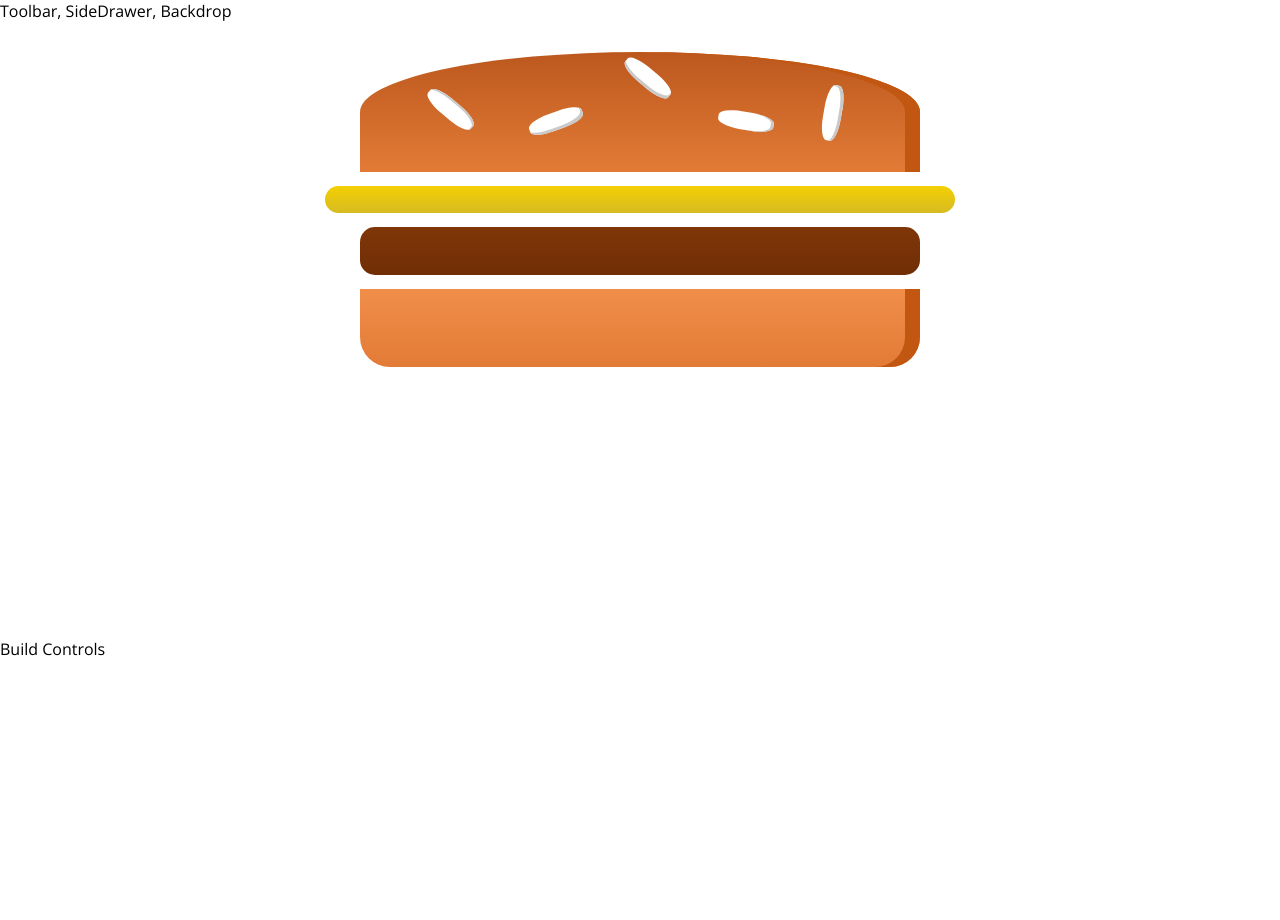
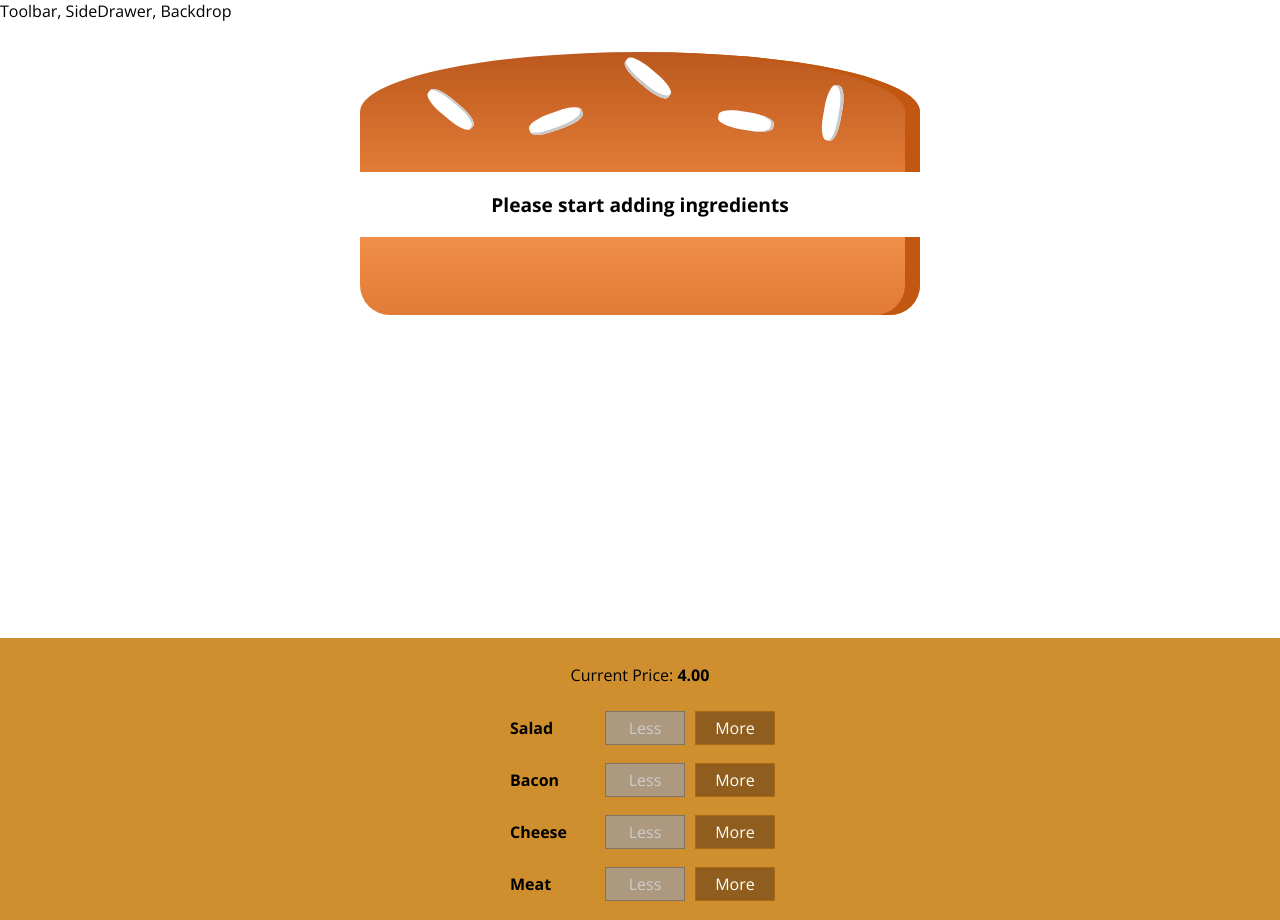
Before and after one commit to Chessuz/udemy-react-burguer-builder, a React (Create React App) app: page / in a window 1280 px wide. Before the commit the page ends 800 px from the top, so only its background shows below. Built offline with nearby package versions, Linux system fonts and the light colour scheme.

Commit message:
Lesson 135

```diff
--- a/src/App.js
+++ b/src/App.js
@@ -1,7 +1,7 @@
 import React from 'react';
 
 import Layout from './components/Layout';
-import BurguerBuilder from './containers/BurgerBuilder';
+import BurguerBuilder from './containers/BurguerBuilder';
 
 function App() {
     return (
--- /dev/null
+++ b/src/components/Burguer/BuidControls/BuildControl/index.js
@@ -0,0 +1,21 @@
+import React from 'react';
+
+import styles from './styles.module.css';
+
+const buildControl = (props) => (
+    <div className={styles.BuildControl}>
+        <div className={styles.Label}>{props.label}</div>
+        <button
+            className={styles.Less}
+            onClick={props.removed}
+            disabled={props.disabled}
+        >
+            Less
+        </button>
+        <button className={styles.More} onClick={props.added}>
+            More
+        </button>
+    </div>
+);
+
+export default buildControl;
--- /dev/null
+++ b/src/components/Burguer/BuidControls/BuildControl/styles.module.css
@@ -0,0 +1,58 @@
+.BuildControl {
+    display: flex;
+    justify-content: space-between;
+    align-items: center;
+    margin: 5px 0;
+}
+
+.BuildControl button {
+    display: block;
+    font: inherit;
+    padding: 5px;
+    margin: 0 5px;
+    width: 80px;
+    border: 1px solid #aa6817;
+    cursor: pointer;
+    outline: none;
+}
+
+.BuildControl button:disabled {
+    background-color: #ac9980;
+    border: 1px solid #7e7365;
+    color: #ccc;
+    cursor: default;
+}
+
+.BuildControl button:hover:disabled {
+    background-color: #ac9980;
+    color: #ccc;
+    cursor: not-allowed;
+}
+
+.Label {
+    padding: 10px;
+    font-weight: bold;
+    width: 80px;
+}
+
+.BuildControl .Less {
+    background-color: #d39952;
+    color: white;
+}
+
+.BuildControl .More {
+    background-color: #8f5e1e;
+    color: white;
+}
+
+.BuildControl .Less:hover,
+.BuildControl .Less:active {
+    background-color: #daa972;
+    color: white;
+}
+
+.BuildControl .More:hover,
+.BuildControl .More:active {
+    background-color: #99703f;
+    color: white;
+}
--- /dev/null
+++ b/src/components/Burguer/BuidControls/index.js
@@ -0,0 +1,30 @@
+import React from 'react';
+
+import BuildControl from './BuildControl';
+import styles from './styles.module.css';
+
+const controls = [
+    { label: 'Salad', type: 'salad' },
+    { label: 'Bacon', type: 'bacon' },
+    { label: 'Cheese', type: 'cheese' },
+    { label: 'Meat', type: 'meat' },
+];
+
+const buildControls = (props) => (
+    <div className={styles.BuildControls}>
+        <p>
+            Current Price: <strong>{props.price.toFixed(2)}</strong>
+        </p>
+        {controls.map((ctrl) => (
+            <BuildControl
+                key={ctrl.label}
+                label={ctrl.label}
+                added={() => props.ingredientAdded(ctrl.type)}
+                removed={() => props.ingredientRemoved(ctrl.type)}
+                disabled={props.disabled[ctrl.type]}
+            />
+        ))}
+    </div>
+);
+
+export default buildControls;
--- /dev/null
+++ b/src/components/Burguer/BuidControls/styles.module.css
@@ -0,0 +1,10 @@
+.BuildControls {
+    width: 100%;
+    background-color: #cf8f2e;
+    display: flex;
+    flex-flow: column;
+    align-items: center;
+    box-shadow: 0 2px 1px #ccc;
+    margin: auto;
+    padding: 10px 0;
+}
--- a/src/components/Burguer/index.js
+++ b/src/components/Burguer/index.js
@@ -4,11 +4,24 @@
 import BurguerIngredient from './BurguerIngredient';
 
 const burguer = (props) => {
+    let transformedIngredients = Object.keys(props.ingredients)
+        .map((igKey) => {
+            return [...Array(props.ingredients[igKey])].map((_, i) => (
+                <BurguerIngredient key={igKey + i} type={igKey} />
+            ));
+        })
+        .reduce((arr, el) => {
+            return arr.concat(el);
+        }, []);
+
+    if (transformedIngredients.length === 0) {
+        transformedIngredients = <p>Please start adding ingredients</p>;
+    }
+
     return (
         <div className={styles.Burguer}>
             <BurguerIngredient type="bread-top" />
-            <BurguerIngredient type="cheese" />
-            <BurguerIngredient type="meat" />
+            {transformedIngredients}
             <BurguerIngredient type="bread-bottom" />
         </div>
     );
--- a/src/containers/BurgerBuilder/index.js
+++ /dev/null
@@ -1,17 +0,0 @@
-import React, { Component } from 'react';
-
-import Auxx from '../../hoc/Auxx';
-import Burguer from '../../components/Burguer';
-
-class BurguerBuilder extends Component {
-    render() {
-        return (
-            <Auxx>
-                <Burguer />
-                <div>Build Controls</div>
-            </Auxx>
-        );
-    }
-}
-
-export default BurguerBuilder;
--- /dev/null
+++ b/src/containers/BurguerBuilder/index.js
@@ -0,0 +1,81 @@
+import React, { Component } from 'react';
+
+import Auxx from '../../hoc/Auxx';
+import Burguer from '../../components/Burguer';
+import BuilderControls from '../../components/Burguer/BuidControls';
+
+const INGREDIENT_PRICES = {
+    salad: 0.5,
+    cheese: 0.4,
+    meat: 1.3,
+    bacon: 0.7,
+};
+
+class BurguerBuilder extends Component {
+    state = {
+        ingredients: {
+            salad: 0,
+            bacon: 0,
+            cheese: 0,
+            meat: 0,
+        },
+        totalPrice: 4,
+    };
+
+    addIngredientHandler = (type) => {
+        const updatedCount = this.state.ingredients[type] + 1;
+        const updatedIngredients = {
+            ...this.state.ingredients,
+        };
+        updatedIngredients[type] = updatedCount;
+        const priceAddition = INGREDIENT_PRICES[type];
+        const newPrice = this.state.totalPrice + priceAddition;
+
+        this.setState({
+            totalPrice: newPrice,
+            ingredients: updatedIngredients,
+        });
+    };
+
+    removeIngredientHandler = (type) => {
+        const oldCount = this.state.ingredients[type];
+        if (oldCount <= 0) {
+            return;
+        }
+        const updatedCount = oldCount - 1;
+        const updatedIngredients = {
+            ...this.state.ingredients,
+        };
+        updatedIngredients[type] = updatedCount;
+        const priceDeduction = INGREDIENT_PRICES[type];
+        const newPrice = this.state.totalPrice - priceDeduction;
+
+        this.setState({
+            totalPrice: newPrice,
+            ingredients: updatedIngredients,
+        });
+    };
+
+    render() {
+        const disabledInfo = {
+            ...this.state.ingredients,
+        };
+        for (let key in disabledInfo) {
+            disabledInfo[key] = disabledInfo[key] <= 0;
+        }
+
+        return (
+            <Auxx>
+                <Burguer ingredients={this.state.ingredients} />
+                <BuilderControls
+                    price={this.state.totalPrice}
+                    ingredientAdded={this.addIngredientHandler}
+                    ingredientRemoved={this.removeIngredientHandler}
+                    disabled={disabledInfo}
+                />
+            </Auxx>
+        );
+    }
+}
+
+export default BurguerBuilder;
```
